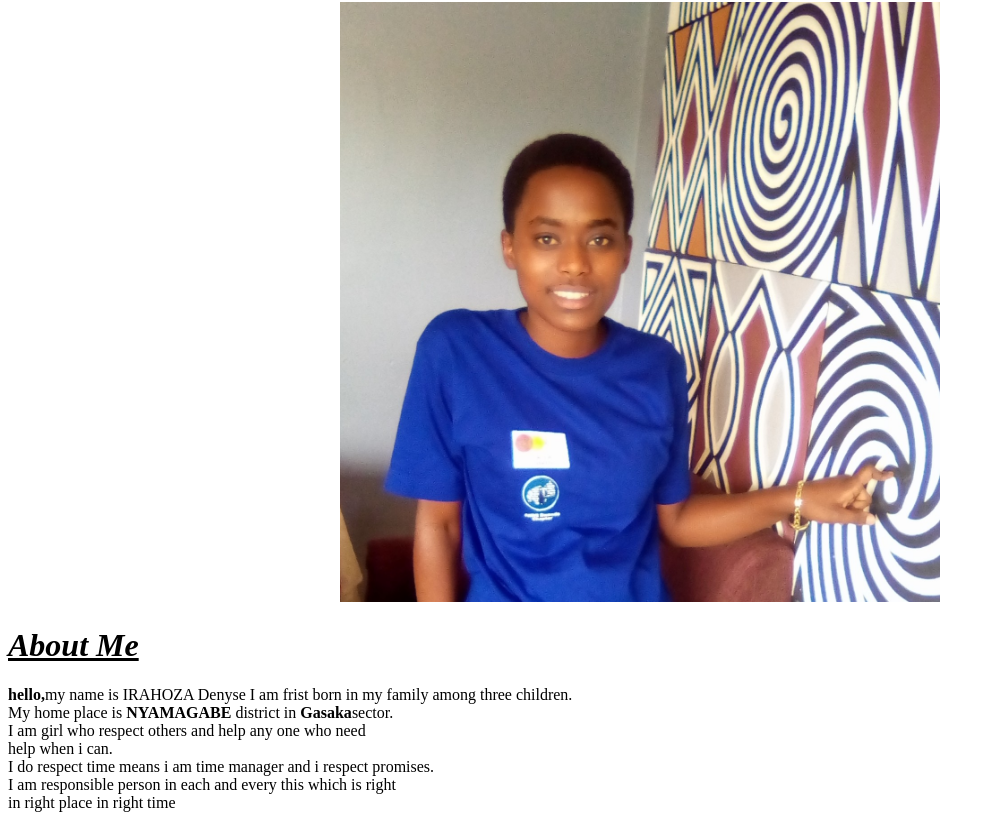
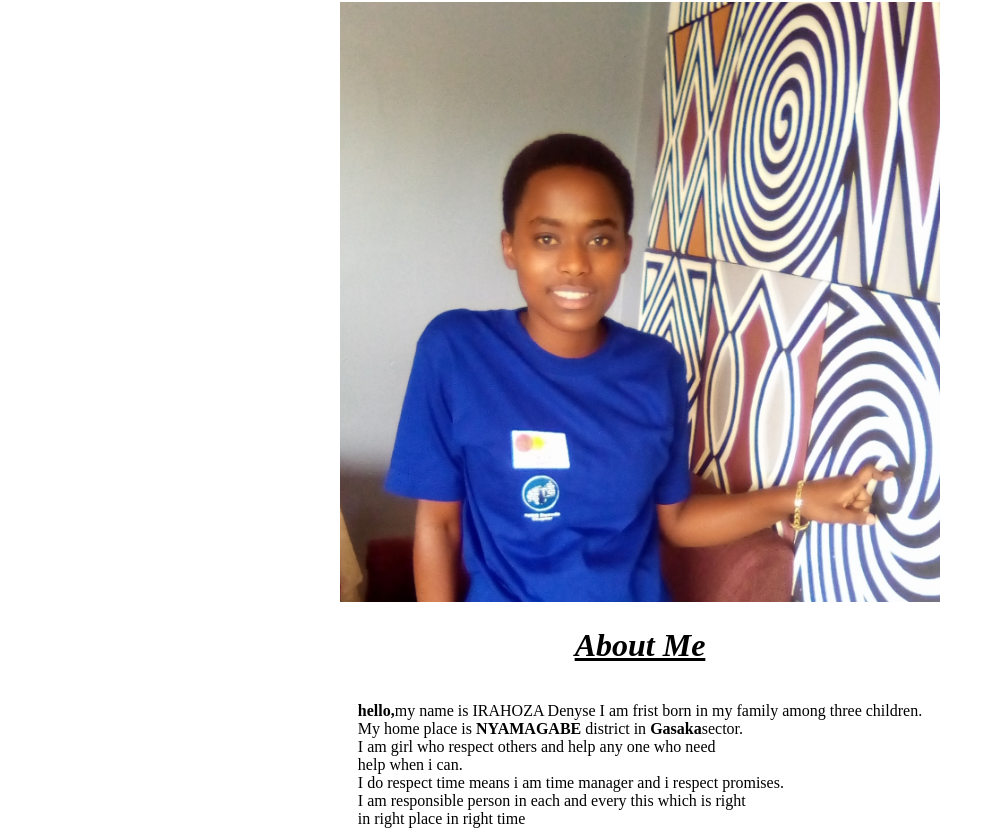
Before and after one commit to irahozadenyse/first-project, a plain HTML site: page index.html in a window 1280 px wide. Shown: the part 144-973 px from the top of the page, without its empty margins (0-997 px from the left). Drawn offline with Linux system fonts and the light colour scheme.

Commit message:
css addition

```diff
--- a/index.html
+++ b/index.html
@@ -43,13 +43,18 @@
                 <h2>Skills</h2>
             </div>
             <div class="contain">
+                    <div class="contain">
                 <h3><em>My education background</em></h3>
+            </div>
                 <ol>
                     <li>I did my primary at<strong>Sumba Primary School</strong></li>
                     <li>I did my O-Level at<strong>GS.Kigeme.A</strong></li>
                     <li>I did my A-Level at<strong>Fawe Girl's School Gisozi</strong>i did <em>PCB</em></li>
                 </ol>
+                <div class="contain"></div>
                 <h3><em>others</em></h3>
+            </div>
+
                 <ul>
                     <li>I some skills on treating sik person</li>
                     <li>I have capability of advising people</li>
--- a/styles.css
+++ b/styles.css
@@ -38,11 +38,19 @@ nav>ul>li>a{
 font-style:italic;
 text-align: left;
 text-decoration: black underline;
+display:flex;
+justify-content:space-around;
+flex-direction: row;
+
+
 
  }
  .contain{
      text-decoration: none;
      text-align: left;
+     display:flex;
+     justify-content:space-around;
+     flex-direction: row;
 
  }
  footer{
```
